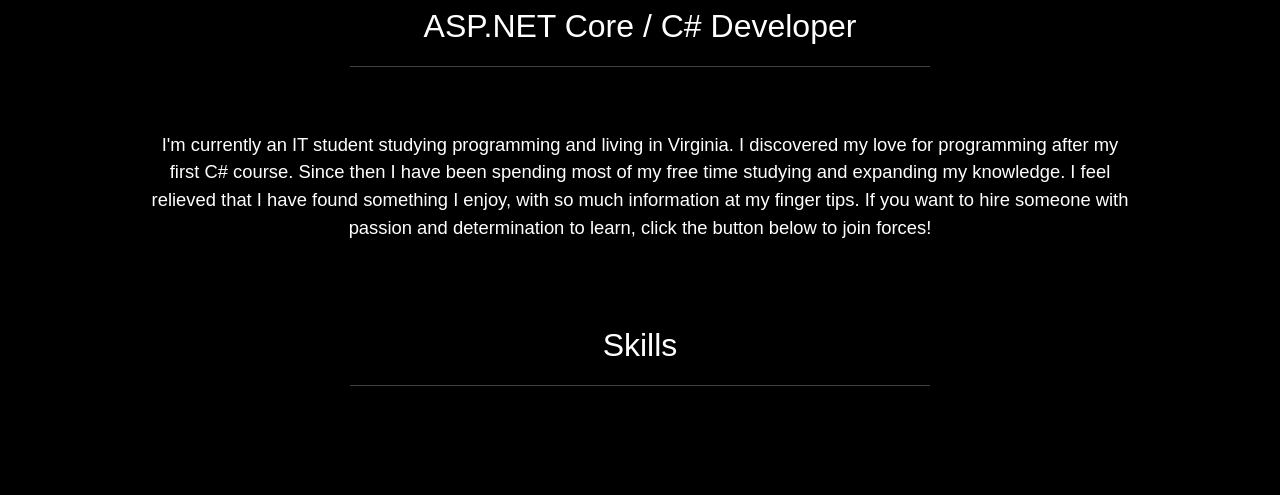
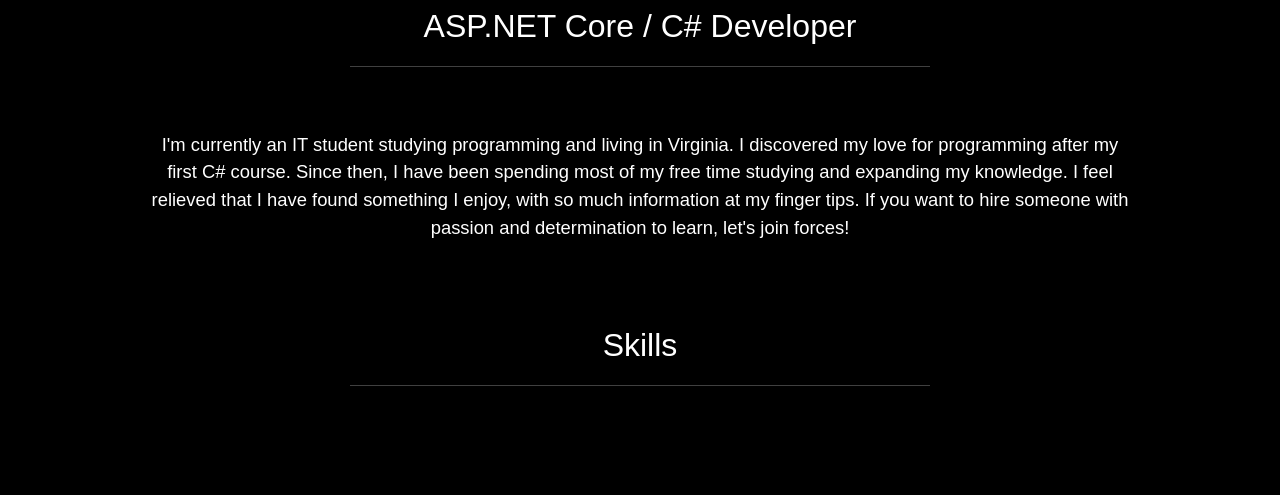
Before and after one commit to barlowtyler96/FinalPortfolioWebsite, a website: page index.html in a window 1280 px wide. Shown: the part 1080-1575 px from the top of the page. Drawn offline with nearby package versions, Linux system fonts and the light colour scheme; a web font is replaced by a local one.

Commit message:
about me para fix

```diff
--- a/index.html
+++ b/index.html
@@ -91,10 +91,9 @@
                 <div class="text-md col-md-10 offset-md-1 pb-4 text-center text-white">
                     I'm currently an IT student studying programming and living in Virginia. I discovered my love for
                     programming after my first C# course.
-                    Since then I have been spending most of my free time studying and expanding my knowledge.
+                    Since then, I have been spending most of my free time studying and expanding my knowledge.
                     I feel relieved that I have found something I enjoy, with so much information at my finger
-                    tips. If you want to hire someone with passion and determination to learn, click the button
-                    below to join forces!
+                    tips. If you want to hire someone with passion and determination to learn, let's join forces!
                 </div>
             </div>
             <div class="row text-white">
```
